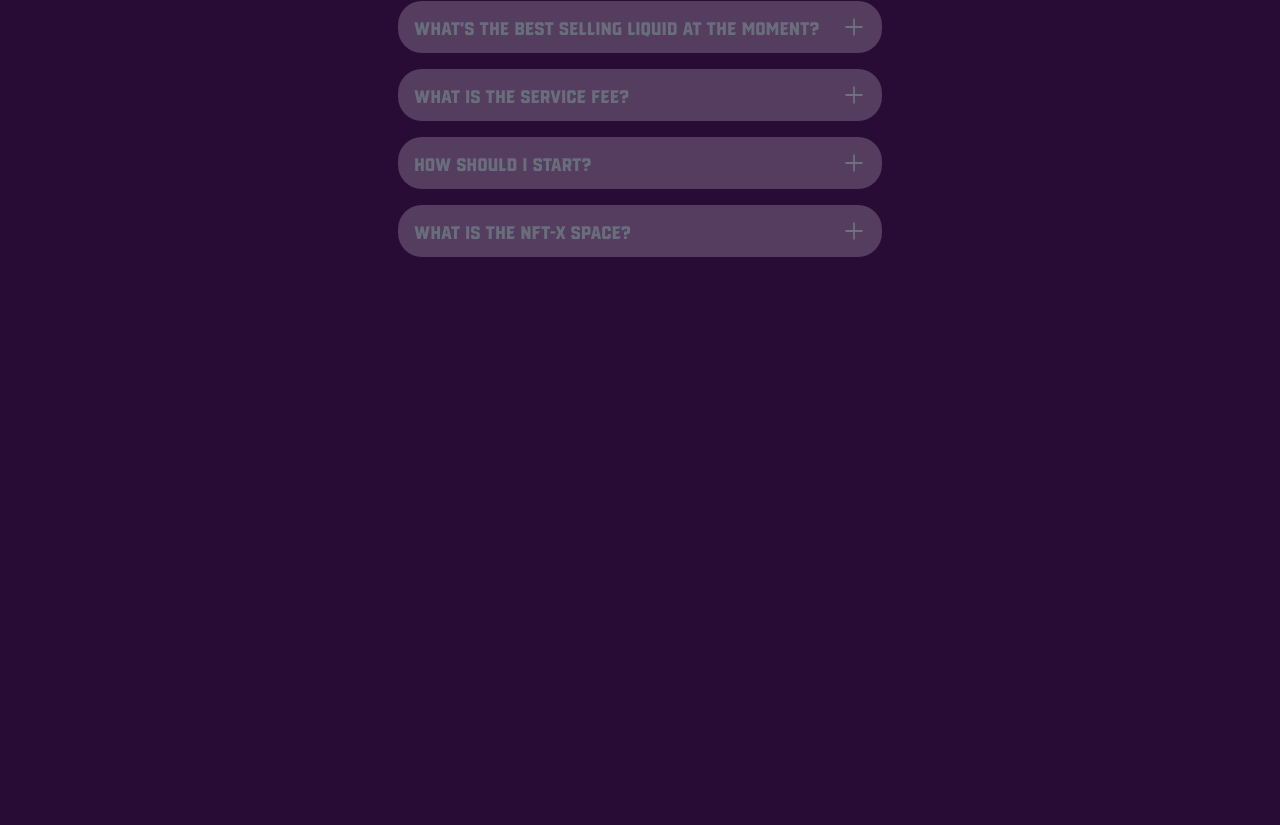
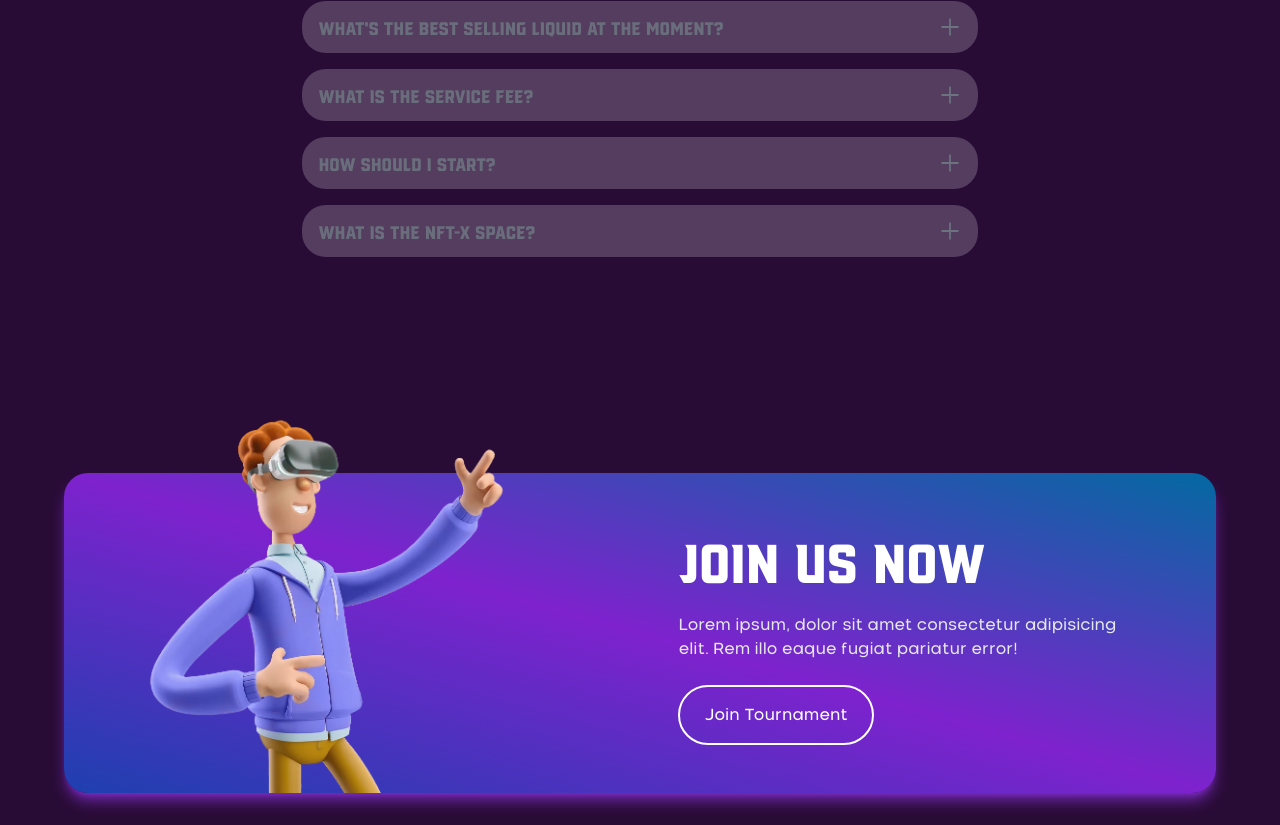
Before and after one commit to Hrithik0112/Web3-landing-Page, a Next.js app: page / in a window 1280 px wide. Shown: the part 3166-3991 px from the top of the page. Before the commit the page ends 3463 px from the top, so only its background shows below. Built offline with nearby package versions, Linux system fonts and the light colour scheme.

Commit message:
Feat :Added promotion section

```diff
--- a/src/app/page.tsx
+++ b/src/app/page.tsx
@@ -5,6 +5,7 @@ import FAQ from "@/sections/FAQ";
 import Features from "@/sections/Features";
 import Hero from "@/sections/Hero";
 import Popularity from "@/sections/Popularity";
+import Promotion from "@/sections/Promotion";
 export default function Home() {
   return (
     <div className="max-w-6xl xl:px-0 px-4 flex-col items-center mx-auto pb-8 md:space-y-32 space-y-12">
@@ -16,6 +17,7 @@ export default function Home() {
       <Features/>
       <Collection/>
       <FAQ/>
+      <Promotion/>
     </div>
   );
 }
--- a/src/sections/FAQ.tsx
+++ b/src/sections/FAQ.tsx
@@ -39,7 +39,7 @@ const FAQ = () => {
                 subHeading="Frequently asked Questions"
             />
 
-            <div className="flex flex-col mt-6 max-w-[500px] mx-auto">
+            <div className="flex flex-col mt-6 max-w-[60%] mx-auto">
                 {questions.map((prop, i) => (
                     <QAComponent key={i} {...prop} />
                 ))}
--- /dev/null
+++ b/src/sections/Promotion.tsx
@@ -0,0 +1,25 @@
+import Button from '@/components/Button'
+import React from 'react'
+
+const Promotion = () => {
+  return (
+    <section className="relative w-full min-h-[400px] flex flex-row flex-wrap items-end justify-around gap-4">
+            <img
+                className="object-scale-down max-w-[200px] sm:max-w-sm max-h-[inherit] overflow-hidden"
+                src="/assets/vr-person.webp"
+                alt="vr_person"
+            />
+            <div className="bg-gradient-to-bl from-sky-700 via-purple-700 to-blue-800 rounded-3xl p-3 md:p-0 w-full sm:h-[320px] h-full absolute bottom-0 z-[-1] shadow-lg shadow-purple-600/70"></div>
+            <article className="flex flex-col flex-wrap gap-6 items-start justify-center h-[inherit] md:max-w-[40%] m-2 lg:-translate-y-10">
+                <h4 className=" text-6xl">Join Us now</h4>
+                <span className="text-gray-200 font-nominee">
+                    Lorem ipsum, dolor sit amet consectetur adipisicing elit. Rem illo
+                    eaque fugiat pariatur error!
+                </span>
+                <Button outline>Join Tournament</Button>
+            </article>
+        </section>
+  )
+}
+
+export default Promotion
```
